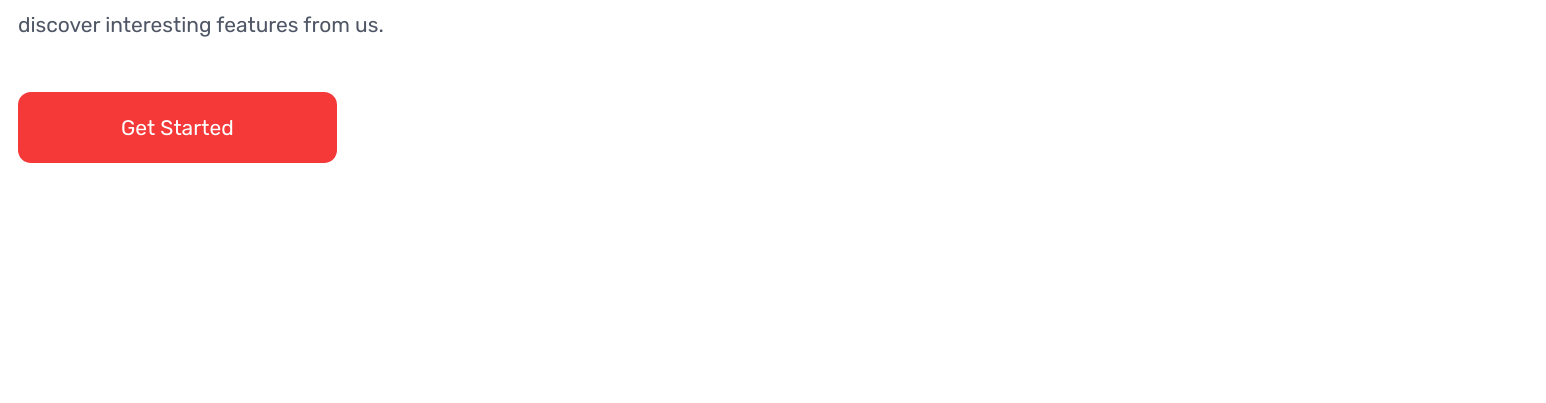
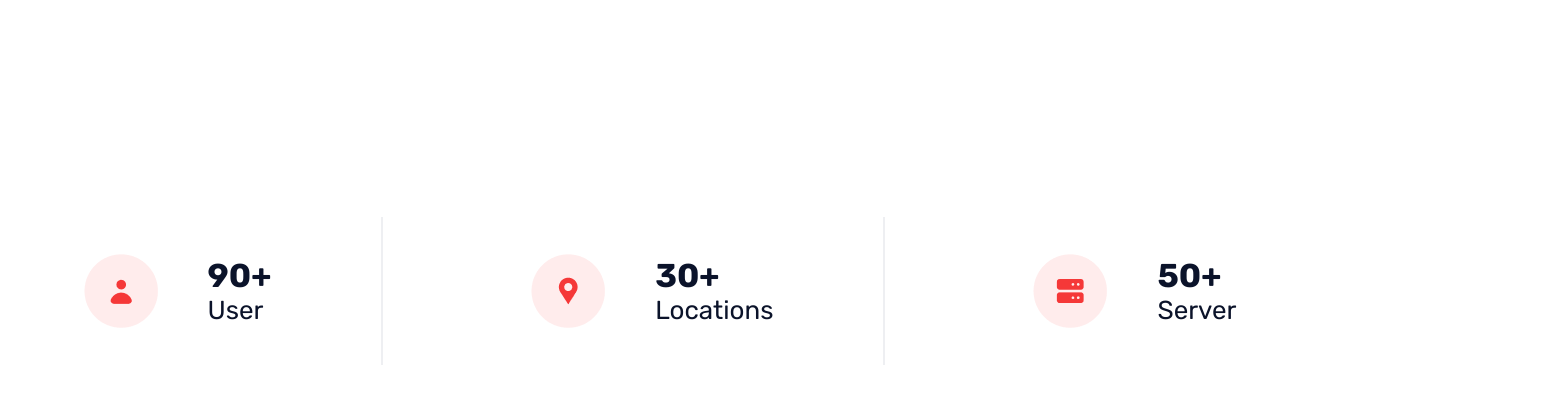
Before and after one commit to Thuandiepbt1707/LandingPage3, a plain HTML site: page index.html in a window 1280 px wide. Shown: the part 865-1268 px from the top of the page, 1546 px wide, since content can reach past the window. Before the commit the page ends 1119 px from the top, so only its background shows below. Drawn offline with Linux system fonts and the light colour scheme.

Commit message:
create infor

```diff
--- a/assets/style/style.css
+++ b/assets/style/style.css
@@ -83,6 +83,7 @@ p{
 
 /*--------------------main--------------------*/
 /*----------getting----------*/
+
 .getting{
     padding: 110px 200px;
     display: flex;
@@ -110,3 +111,41 @@ p{
 .getting_content .btn:hover{
     box-shadow: 0 30px 50px -20px var(--clst);
 }
+
+
+/*----------infor----------*/
+
+.infor{
+    display: flex;
+    justify-content: space-between;
+    align-items: center;
+    margin: 137px auto;
+    padding: 50px 200px;
+}
+.item{
+    display: flex;
+    align-items: center;
+    gap: 50px;
+    position: relative;
+    padding-left: 150px;
+    padding-right: 110px;
+}
+.item_content > p{
+    color: #0B132A;
+    font-size: 33px;
+}
+.item_content p:last-child{
+    font-size: 26px;
+}
+.item:nth-child(2)::before,
+.item:last-child::before{
+    content: "";
+    display: block;
+    position: absolute;
+    top: -50%;
+    left: 0;
+    background-color: #EEEFF2;
+    width: 2px;
+    height: 200%;
+    /* transform: rotate(90deg); */
+}
--- a/index.html
+++ b/index.html
@@ -55,6 +55,29 @@
                 <img src="./assets/img/studyman1.png" alt="study">
             </div>
         </section>
+        <section class="infor">
+            <div class="item">
+                <img src="./assets/img/icon1.png" alt="icon" class="item_icon">
+                <div class="item_content">
+                    <p><b>90+</b></p>
+                    <p>User</p>
+                </div>
+            </div>
+            <div class="item">
+                <img src="./assets/img/icon2.png" alt="icon" class="item_icon">
+                <div class="item_content">
+                    <p><b>30+</b></p>
+                    <p>Locations</p>
+                </div>
+            </div>
+            <div class="item">
+                <img src="./assets/img/icon3.png" alt="icon" class="item_icon">
+                <div class="item_content">
+                    <p><b>50+</b></p>
+                    <p>Server</p>
+                </div>
+            </div>
+        </section>
     </main>
 </body>
 </html>
```
Also changed, not shown: assets/img/icon1.png (added), assets/img/icon2.png (added), assets/img/icon3.png (added).
